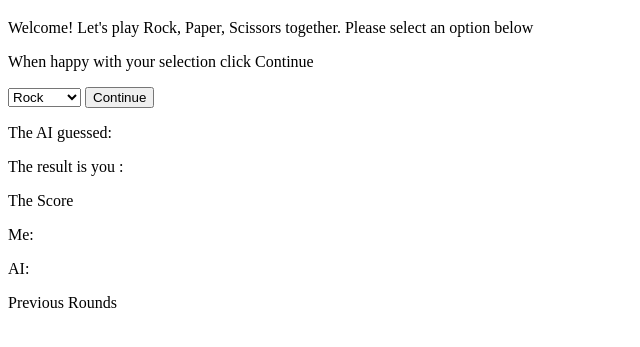
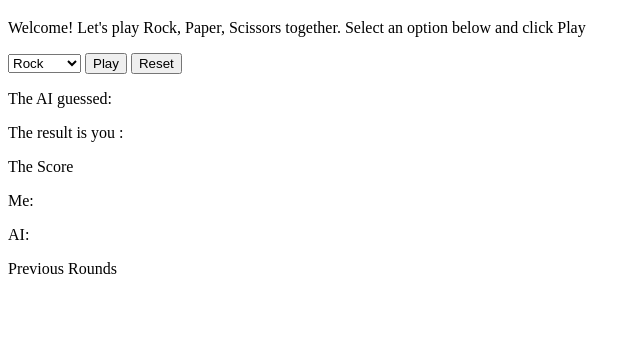
Before and after one commit to sebbains/Ultimate-RPS-Game, a plain HTML site: page index.html in a window 1280 px wide. Shown: the part 61-408 px from the top of the page, without its empty margins (0-640 px from the left). Drawn offline with Linux system fonts and the light colour scheme.

Commit message:
added reset

```diff
--- a/index.html
+++ b/index.html
@@ -9,15 +9,15 @@
 <body>
     <div class="container">
         <h1>Rock, Paper, Scissors</h1>
-        <p>Welcome! Let's play Rock, Paper, Scissors together. Please select an option below</p>
-        <p>When happy with your selection click Continue</p>
+        <p>Welcome! Let's play Rock, Paper, Scissors together. Select an option below and click Play</p>
         <form>
             <select id="myGuess" name="myGuess">
                 <option value="Rock">Rock</option>
                 <option value="Paper">Paper</option>
                 <option value="Scissors">Scissors</option>
             </select>
-            <input type="button" value="Continue" onclick="play()">
+            <input id="play" type="button" value="Play" onclick="playGame();">
+            <input id="reset" type="button" value="Reset" onclick="resetGame();">
         </form>
         <div id="aiGuessContainer">
             <p>The AI guessed:</p>
@@ -41,6 +41,6 @@
             <p id="previousRounds"></p>
         </div>
     </div>
-    <script src="scripts.js"></script>
+    <script type="text/javascript" src="scripts.js"></script>
 </body>
 </html>
--- a/scripts.js
+++ b/scripts.js
@@ -5,7 +5,7 @@ let myScore = 0;
 let aiScore = 0;
 let previousRounds = [];
 
-function play(){
+function playGame(){
     assignmyGuess();
     createaiGuess();
     updateFront("aiGuess",aiGuess);
@@ -16,7 +16,7 @@ function play(){
     updateFront("aiScore",aiScore);
     previousRounds.push(result);
     updateFront("previousRounds",previousRounds);
-}
+};
 
 function assignmyGuess(){
     myGuess = document.getElementById("myGuess").value;
@@ -78,3 +78,16 @@ function updateFront(item, result){
     let resultMap = document.getElementById(item);
     resultMap.innerHTML = result;
 }
+
+function resetGame(){
+    aiGuess = "";
+    updateFront("aiGuess",aiGuess);
+    result = "";
+    updateFront("result",result);
+    myScore = 0;
+    updateFront("myScore",myScore);
+    aiScore = 0;
+    updateFront("aiScore",aiScore);
+    previousRounds = [];
+    updateFront("previousRounds",previousRounds);
+}
```
